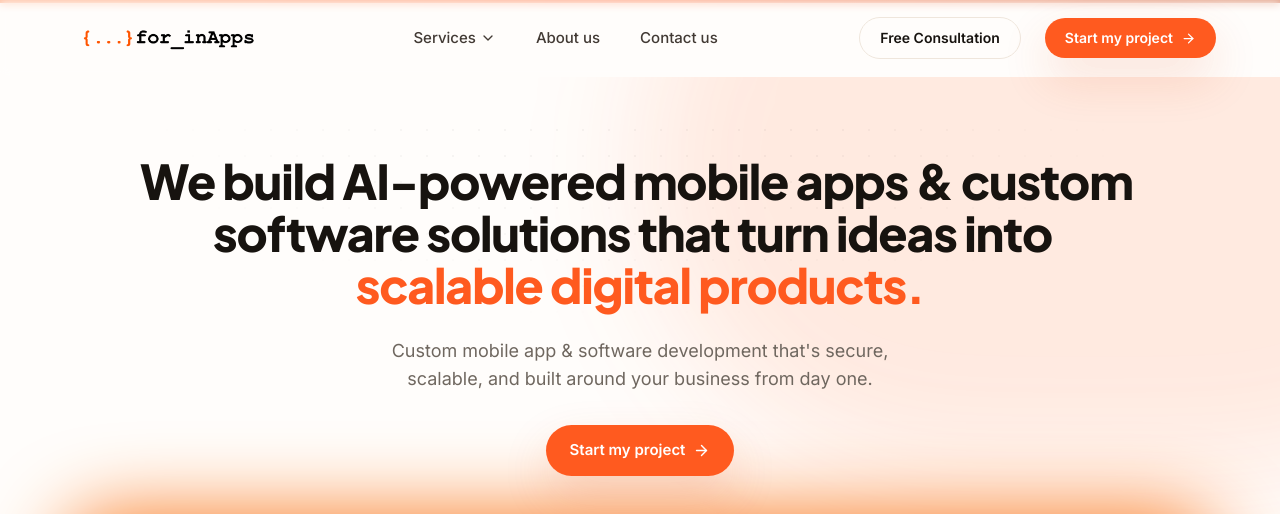
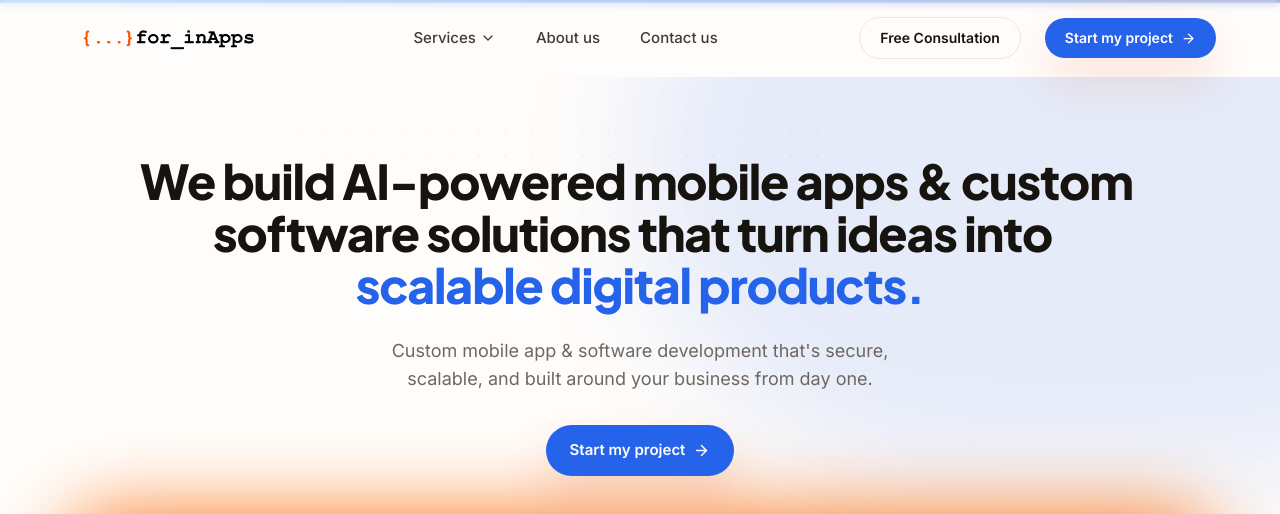
Before and after one commit to ismail-dawood/forinapps-website, a React (Vite) app: page / in a window 1280 px wide. Shown: the top 514 px of the page. Built offline with nearby package versions, Linux system fonts and the light colour scheme; grey boxes are pictures that could not be loaded.

Commit message:
Revise primary color values in tailwind.config.js
Updated primary color palette in Tailwind configuration.

```diff
--- a/tailwind.config.js
+++ b/tailwind.config.js
@@ -7,16 +7,16 @@ export default {
     extend: {
       colors: {
         primary: {
-          50: '#FFF3EC',
-          100: '#FFE9DD',
-          200: '#FFD0B3',
-          300: '#FFAD7A',
-          400: '#FF7F42',
-          500: '#FF5A1F',
-          600: '#E24913',
-          700: '#C23D0C',
-          800: '#9C330D',
-          900: '#7E2C0F',
+          50: '#FFF6EC',  //50: '#FFF3EC',
+          100: '#DBEAFE', //100: '#FFE9DD',
+          200: '#BFDBFE', //200: '#FFD0B3'
+          300: '#93C5FD', //300: '#FFAD7A',
+          400: '#60A5FA', //400: '#FF7F42',
+          500: '#2563EB', //500: '#FF5A1F',
+          600: '#1D4ED8', //600: '#E24913',
+          700: '#1E40AF', //700: '#C23D0C',
+          800: '#1E3A8A', //800: '#9C330D',
+          900: '#172554', //900: '#7E2C0F',
         },
         ink: {
           DEFAULT: '#17130F',
```
